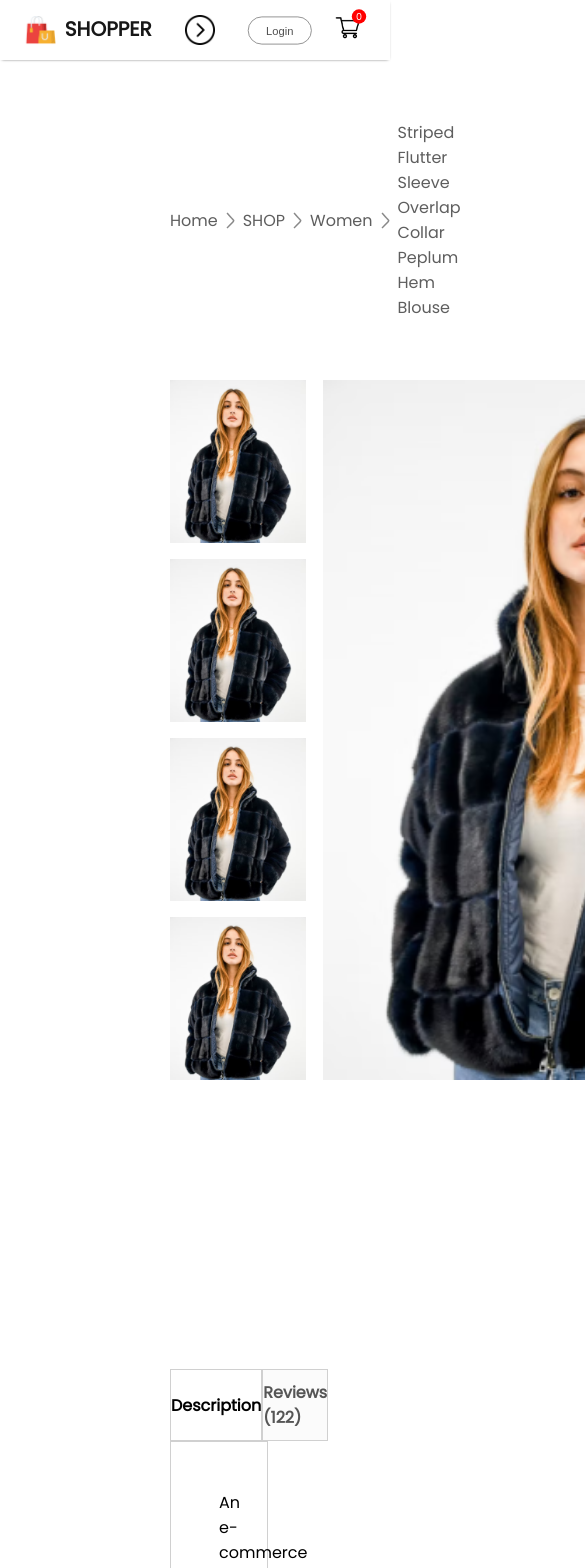
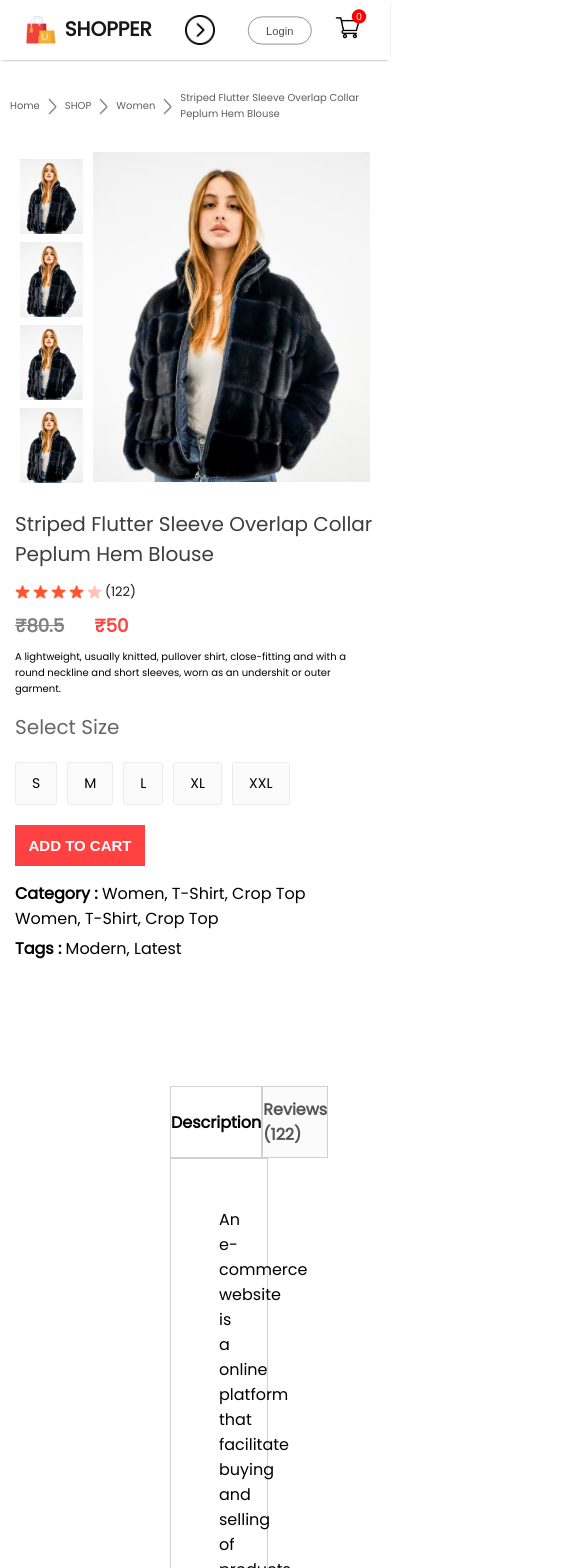
Before and after one commit to Linux-DEX/MERN-E-Commerce-fullstack, a React (Create React App) app in the folder frontend/: page /product/1 in a window 390 px wide. Shown: the top 1568 px of the page, 585 px wide, since content can reach past the window. Built offline with nearby package versions, Linux system fonts and the light colour scheme.

Commit message:
making Productdisplay page responsive

```diff
--- a/frontend/src/Components/Breadcrum/Breadcrum.css
+++ b/frontend/src/Components/Breadcrum/Breadcrum.css
@@ -8,3 +8,30 @@
     margin: 60px 170px;
     text-transform: capitalize;
 }
+
+@media(max-width: 1280px) {
+    .breadcrum {
+        margin: 30px 50px;
+        font-size: 14px;
+    }
+}
+
+@media(max-width: 1024px) {
+    .breadcrum {
+        margin: 30px 30px;
+        font-size: 13px;
+    }
+}
+
+@media(max-width: 800px) {
+    .breadcrum {
+        margin: 30px 10px;
+        font-size: 12px;
+    }
+}
+
+@media(max-width: 500px) {
+    .breadcrum {
+        font-size: 10px;
+    }
+}
--- a/frontend/src/Components/ProductDisplay/ProductDisplay.css
+++ b/frontend/src/Components/ProductDisplay/ProductDisplay.css
@@ -102,3 +102,236 @@
 .productdisplay-right-category span {
     font-weight: 600;
 }
+
+@media(max-width: 1280px) {
+    .productdisplay {
+        margin: 0px 60px;
+    }
+
+    .productdisplay-left {
+        gap: 10px;
+    }
+
+    .productdisplay-img-list {
+        gap: 10px;
+    }
+
+    .productdisplay-img-list img {
+        height: 120px;
+    }
+
+    .productdisplay-main-img {
+        width: auto;
+        height: 510px;
+    }
+
+    .productdisplay-right {
+        margin: 0px 30px;
+    }
+
+    .productdisplay-right h1 {
+        font-size: 32px;
+    }
+
+    .productdisplay-right-star {
+        gap: 3px;
+        font-size: 13px;
+    }
+
+    .productdisplay-right-prices {
+        margin: 10px 0px;
+        font-size: 18px;
+    }
+
+    .productdisplay-right-description {
+        font-size: 13px;
+    }
+
+    .productdisplay-right-size h1 {
+        font-size: 20px;
+        margin-top: 20px;
+    }
+
+    .productdisplay-right-sizes div {
+        padding: 14px 20px;
+    }
+
+    .productdisplay-right button {
+        width: 150px;
+        padding: 15px 0px;
+        margin-bottom: 20px;
+    }
+
+    .productdisplay-right-category {
+        margin-top: 5px;
+        font-size: 14px;
+    }
+}
+
+@media(max-width: 1024px) {
+    .productdisplay {
+        margin: 0px 30px;
+    }
+
+    .productdisplay-left {
+        gap: 5px;
+    }
+
+    .productdisplay-img-list img {
+        height: 80px;
+    }
+
+    .productdisplay-main-img {
+        height: 350px;
+    }
+
+    .productdisplay-right h1 {
+        font-size: 18px;
+    }
+
+    .productdisplay-right-star img {
+        width: 15px;
+    }
+
+    .productdisplay-right-description {
+        font-size: 12px;
+    }
+
+    .productdisplay-right-sizes {
+        margin: 10px 0px;
+    }
+
+    .productdisplay-right-sizes div {
+        padding: 10px 16px;
+        font-size: 12px;
+    }
+
+    .productdisplay-right button {
+        width: 120px;
+        padding: 10px 0px;
+        margin-bottom: 10px;
+        font-size: 14px;
+    }
+
+    .productdisplay-right-category {
+        font-size: 12px;
+    }
+}
+
+@media(max-width: 800px) {
+    .productdisplay {
+        margin: 0px 10px;
+    }
+
+    .productdisplay-left {
+        gap: 0px;
+        flex-direction: column-reverse;
+        align-items: center;
+    }
+
+    .productdisplay-img-list {
+        flex-direction: row;
+        gap: 6px;
+    }
+
+    .productdisplay-img-list img {
+        height: 70px;
+    }
+
+    .productdisplay-main-img {
+        height: 300px;
+    }
+
+    .productdisplay-right h1 {
+        font-size: 14px;
+    }
+
+    .productdisplay-right-star img {
+        width: 12px;
+    }
+
+    .productdisplay-right-description {
+        font-size: 10px;
+    }
+
+    .productdisplay-right-size h1 {
+        margin-top: 10px 0px;
+    }
+
+    .productdisplay-right-sizes {
+        margin: 10px;
+        gap: 5px;
+    }
+
+    .productdisplay-right-sizes div {
+        padding: 4px 11px;
+    }
+
+    .productdisplay-right button {
+        width: 100px;
+        font-size: 12px;
+    }
+
+    .productdisplay-right-category {
+        font-size: 10px;
+    }
+}
+
+@media(max-width: 500px) {
+    .productdisplay {
+        flex-direction: column;
+    }
+
+    .productdisplay-left {
+        gap: 10px;
+        flex-direction: row;
+        margin: auto;
+    }
+
+    .productdisplay-img-list {
+        flex-direction: column;
+        gap: 8px;
+    }
+
+    .productdisplay-img-list img {
+        height: 75px;
+    }
+
+    .productdisplay-main-img {
+        height: 330px;
+    }
+
+    .productdisplay-right {
+        margin: 5px;
+    }
+
+    .productdisplay-right h1 {
+        margin-top: 15px;
+        font-size: 20px;
+        font-weight: 500;
+    }
+
+    .productdisplay-right-star img {
+        width: 15px;
+    }
+
+    .productdisplay-right-sizes {
+        gap: 10px;
+        margin: 20px 0px;
+    }
+
+    .productdisplay-right-sizes div {
+        padding: 10px 16px;
+        font-size: 14px;
+    }
+
+    .productdisplay-right button {
+        width: 130px;
+        font-size: 15px;
+        padding: 12px 0px;
+    }
+
+    .productdisplay-right-category {
+        font-size: 16px;
+    }
+}
```
Also changed, not shown: 1 other file (tests, documents, lock files or other folders).
